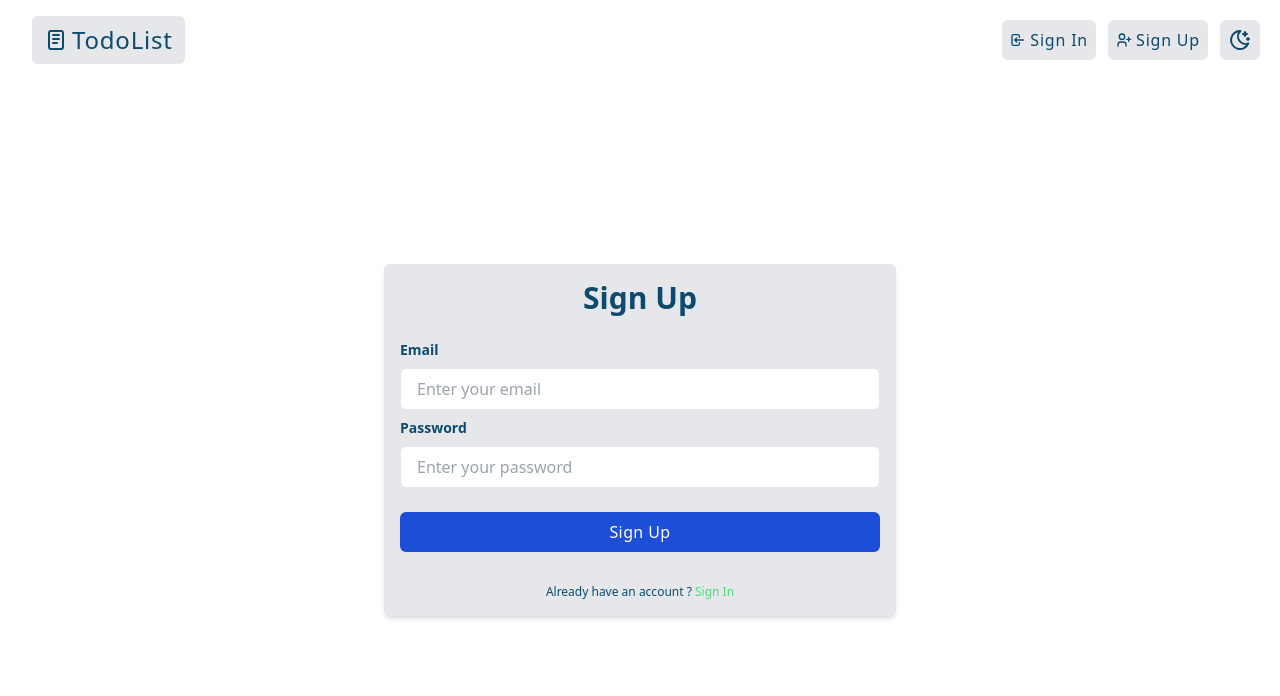
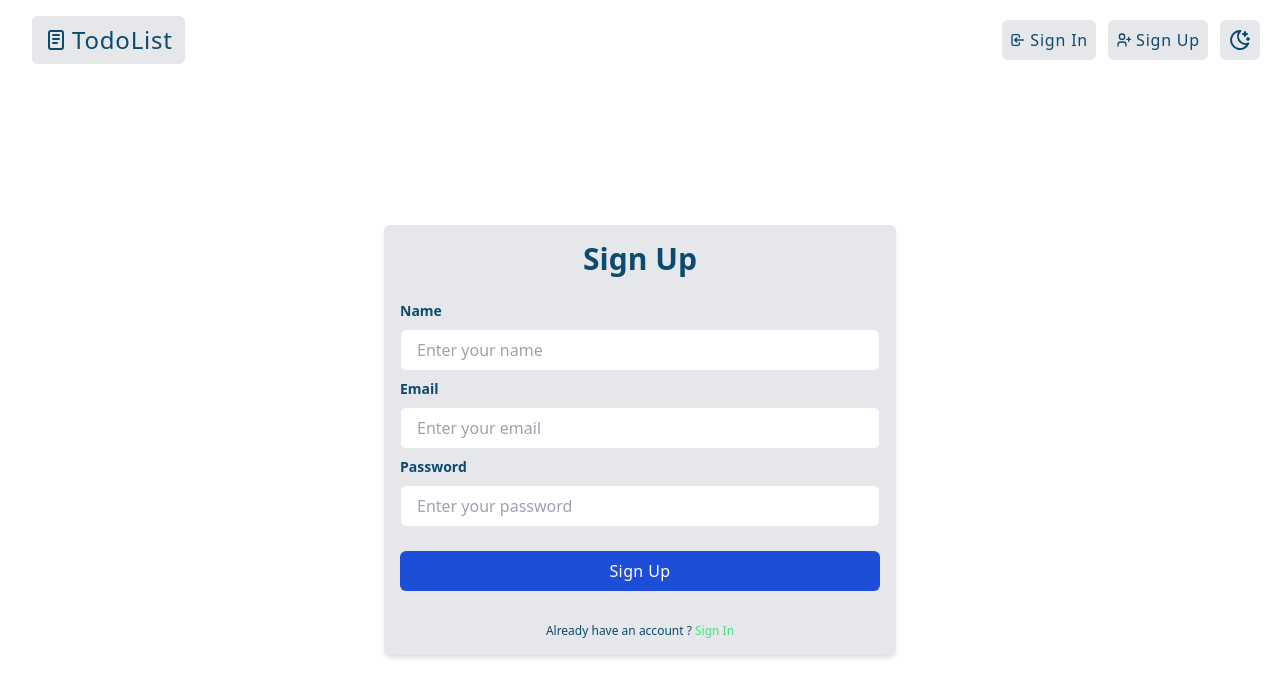
Before and after one commit to Akianonymus/TodoList, a React (Create React App) app: page /signup in a window 1280 px wide. Shown: the top 696 px of the page. Built offline with nearby package versions, Linux system fonts and the light colour scheme; no server answers.

Commit message:
Add name to sign up | Fix logout

```diff
--- a/src/Home.js
+++ b/src/Home.js
@@ -9,17 +9,14 @@ const cookies = new Cookies();
 const Home = function () {
   const location = new useLocation();
   const [msg, setMsg] = useState(location?.state?.message || "");
-  const email = cookies.get("user")?.toUpperCase();
+  const name = cookies.get("name")?.toUpperCase();
 
   return (
     <>
       <Message msg={msg} setMsg={setMsg} />
       <div className="flex flex-col mt-2 justify-center min-h-[80vh]">
         <div className="bg-gray-200 dark:bg-slate-800 w-[90%] sm:w-[66%] lg:w-[40%] self-center rounded-md shadow-md p-10 text-center text-2xl space-y-4">
-          <div>
-            Welcome{" "}
-            {email ? cookies.get("user")?.toUpperCase() : "to TodoList App"}
-          </div>
+          <div>Welcome {name ? name : "to TodoList App"}</div>
           <div>Create, edit, delete your own todos.</div>
           <button className="pl-4 pr-5 pt-2 pb-2 rounded bg-blue-800 hover:bg-blue-700 text-white">
             <Link to="/todos">Go to App</Link>
--- a/src/Logout.js
+++ b/src/Logout.js
@@ -1,17 +1,24 @@
-import { Navigate } from "react-router";
+import { useEffect } from "react";
 import Cookies from "universal-cookie";
+import { useNavigate } from "react-router-dom";
 
 const cookies = new Cookies();
 
 const LogOut = ({ loggedIn }) => {
+  const navigate = useNavigate();
   const cookieOpt = { path: "/", sameSite: "strict" };
-  cookies.remove("access_token");
-  cookies.remove("user", cookieOpt);
+  cookies.remove("access_token", cookieOpt);
+  cookies.remove("refresh_token", cookieOpt);
+  cookies.remove("email", cookieOpt);
+  cookies.remove("name", cookieOpt);
 
-  loggedIn.setToken("");
-  return (
-    <Navigate to="/" replace={true} state={{ message: "Log Out Successful" }} />
-  );
+  useEffect(() => {
+    loggedIn?.setToken("");
+    navigate("/signin", {
+      replace: true,
+      state: { message: "Log Out Successful" },
+    });
+  }, [loggedIn, navigate]);
 };
 
 export default LogOut;
--- a/src/SignIn.js
+++ b/src/SignIn.js
@@ -66,9 +66,11 @@ const SignIn = ({ loggedIn }) => {
         // set the cookie
         const token = result.data.data.accessToken;
         const refreshToken = result.data.data.refreshToken;
+        const name = result.data.data.name;
         cookies.set("access_token", token, cookieOpt);
         cookies.set("refresh_token", refreshToken, cookieOpt);
-        cookies.set("user", email, cookieOpt);
+        cookies.set("email", email, cookieOpt);
+        cookies.set("name", name, cookieOpt);
 
         loggedIn.setToken(token);
 
@@ -77,7 +79,7 @@ const SignIn = ({ loggedIn }) => {
 
         navigate("/", {
           replace: true,
-          state: { message: "Welcome " + email.toUpperCase() },
+          state: { message: "Welcome " + name.toUpperCase() },
         });
       })
       .catch((error) => {
--- a/src/SignUp.js
+++ b/src/SignUp.js
@@ -7,6 +7,7 @@ import Form from "./component/Form";
 
 const SignUp = () => {
   const navigate = useNavigate();
+  const [name, setName] = useState("");
   const [email, setEmail] = useState("");
   const [password, setPassword] = useState("");
   const [msg, setMsg] = useState("");
@@ -16,6 +17,11 @@ const SignUp = () => {
     setMsg("");
     // prevent the form from refreshing the whole page
     e.preventDefault();
+
+    if (name === "") {
+      setMsg(`Name blank`);
+      return;
+    }
 
     if (email === "") {
       setMsg(`Email blank`);
@@ -33,7 +39,7 @@ const SignUp = () => {
     const configuration = {
       method: "post",
       url: `${API_URL}/auth/register`,
-      data: { email: email, password },
+      data: { name: name, email: email, password },
     };
 
     setMsg("Trying to Sign Up..");
@@ -44,7 +50,10 @@ const SignUp = () => {
 
         navigate("/signin", {
           replace: true,
-          state: { message: "Sign Up was successful." },
+          state: {
+            message:
+              "Sign Up was successful. Now you can login using those credentials",
+          },
         });
       })
       .catch((error) => {
@@ -65,6 +74,8 @@ const SignUp = () => {
       }}
       msg={msg}
       setMsg={setMsg}
+      name={name}
+      setName={setName}
       email={email}
       setEmail={setEmail}
       password={password}
--- a/src/component/Form.js
+++ b/src/component/Form.js
@@ -6,6 +6,8 @@ const Form = ({
   info,
   msg,
   setMsg,
+  name,
+  setName,
   email,
   setEmail,
   password,
@@ -13,12 +15,31 @@ const Form = ({
   handleSubmit,
   spinner,
 }) => {
+  let nameComponent = "";
+  if (info.blink.includes("signin")) {
+    nameComponent = (
+      <div className="mb-2">
+        <label type="text" className="block text-sm font-semibold ">
+          Name
+        </label>
+        <input
+          type="text"
+          className="block w-full dark:text-gray-700 px-4 py-2 mt-2 bg-white border rounded-md focus:border-blue-400 focus:ring-blue-300 focus:outline-none focus:ring focus:ring-opacity-40"
+          value={name}
+          onChange={(e) => setName(e.target.value)}
+          placeholder="Enter your name"
+        />
+      </div>
+    );
+  }
+
   return (
     <div className="flex flex-col flex-wrap justify-center min-h-[90vh]">
       <Message msg={msg} setMsg={setMsg} spinner={spinner} classes="mb-2" />
       <div className="bg-gray-200 dark:bg-gray-800 self-center sm:w-[66%] lg:w-[40%] w-[90%] p-4 rounded-md shadow-md">
         <h1 className="text-3xl font-semibold text-center ">{info.header}</h1>
         <form className="mt-6">
+          {nameComponent}
           <div className="mb-2">
             <label type="text" className="block text-sm font-semibold ">
               Email
```
Also changed, not shown: 1 other file (tests, documents, lock files or other folders).
